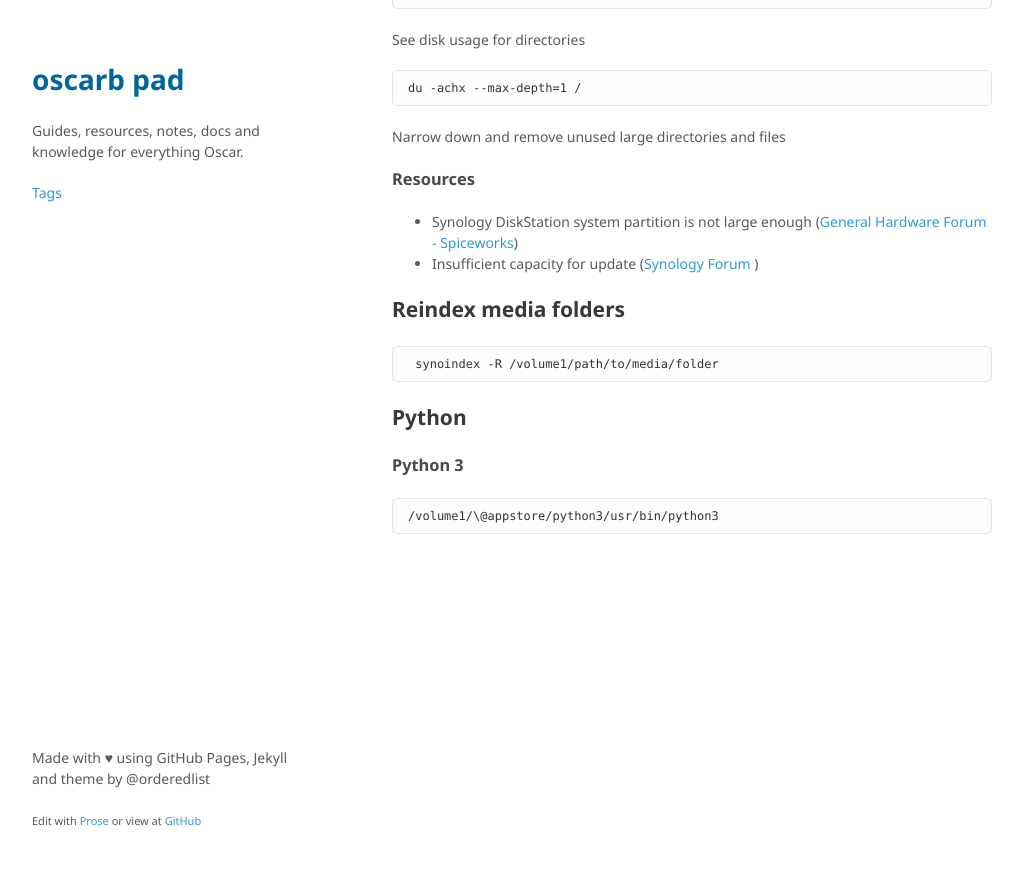
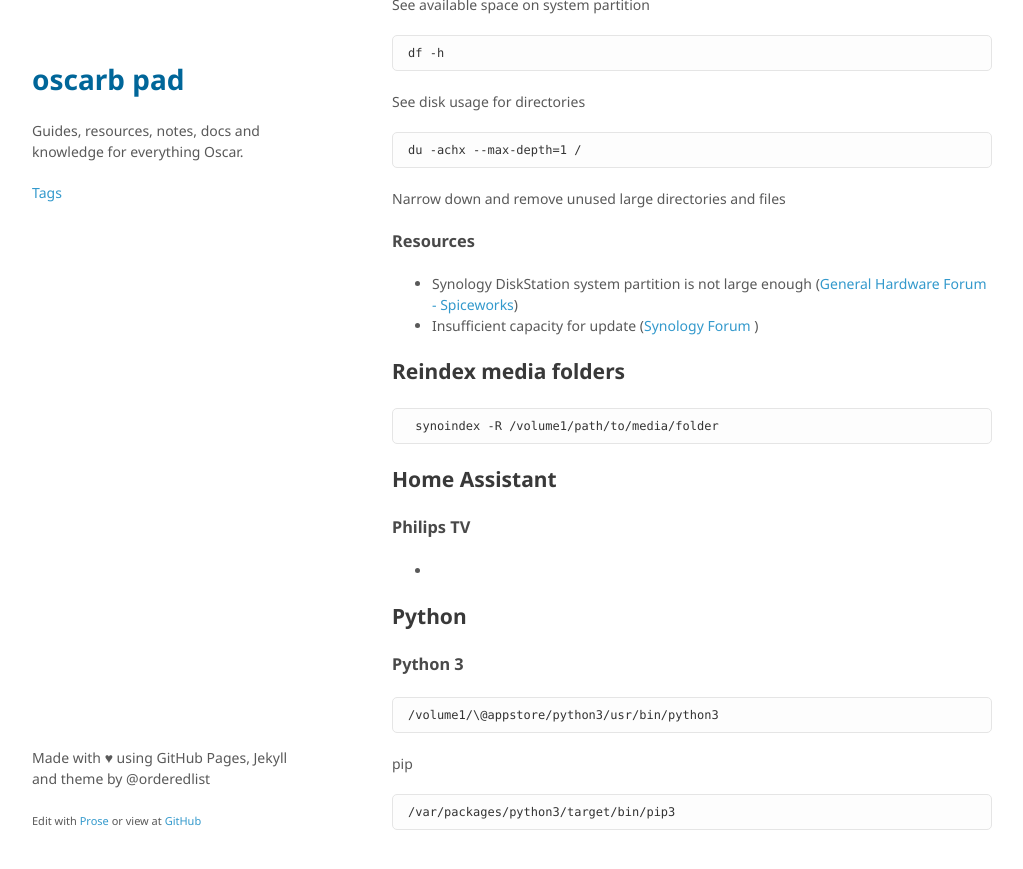
Before and after one commit to oscarb/pad, a Jekyll site: the page built from _docs/ds713.md, in a window 1280 px wide and 900 px high, scrolled down 3930 px. Shown: the top 869 px of the window, without its empty margins (128-1151 px from the left). Built offline with Jekyll 4.4.1, drawn with Linux system fonts in a browser that asks for light colours; some web fonts are replaced; some of the changed text lies outside the part shown.

Commit message:
Update ds713.md

````diff
--- a/_docs/ds713.md
+++ b/_docs/ds713.md
@@ -177,6 +177,12 @@ Narrow down and remove unused large directories and files
  synoindex -R /volume1/path/to/media/folder
 ```
 
+## Home Assistant
+
+### Philips TV
+
+*
+
 ## Python
 
 ### Python 3
@@ -184,3 +190,8 @@ Narrow down and remove unused large directories and files
 ```
 /volume1/\@appstore/python3/usr/bin/python3
 ```
+
+pip
+```
+/var/packages/python3/target/bin/pip3
+```
````
